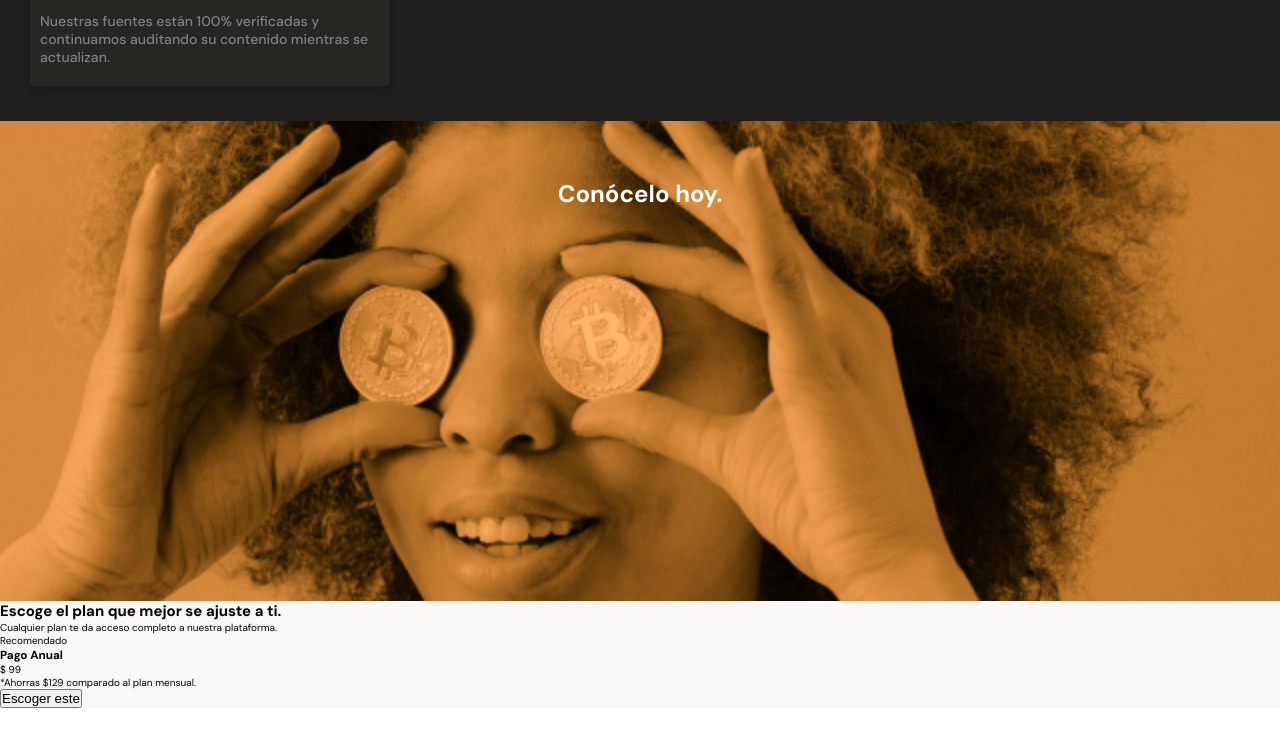
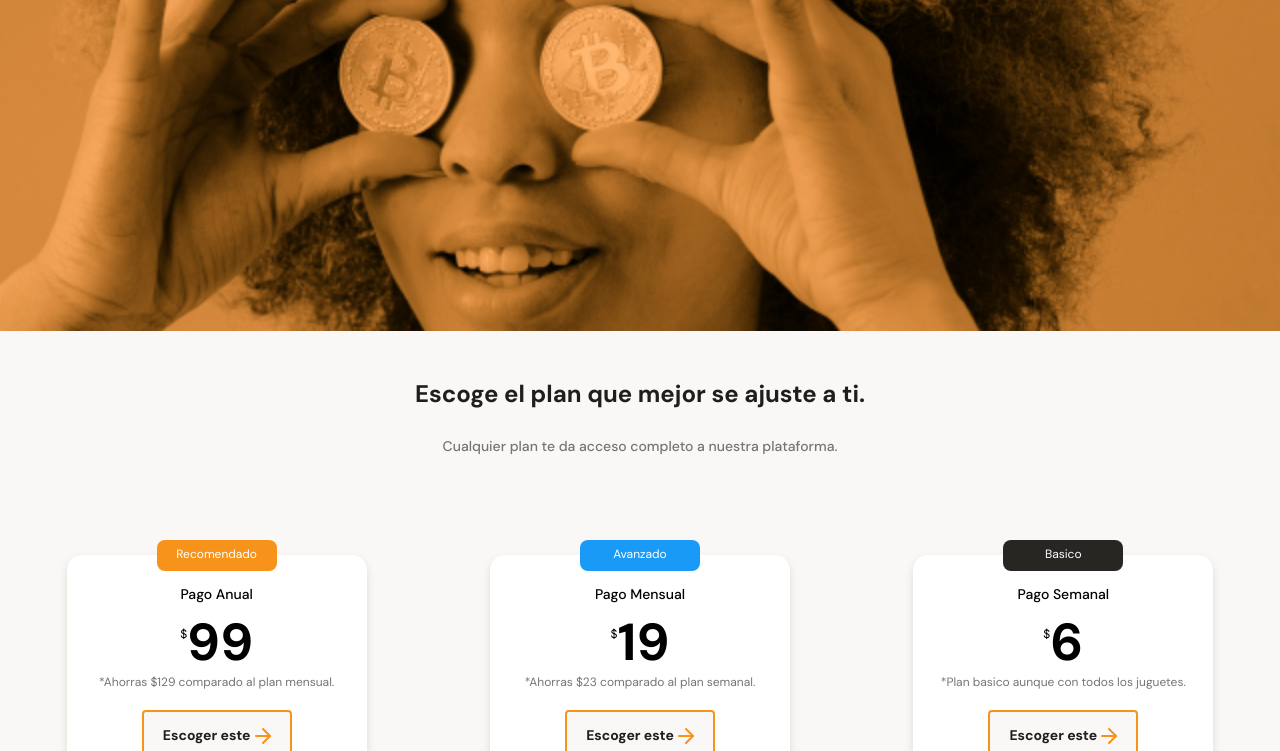
Before and after one commit to jaimediaz96/CourseMobileFirst, a plain HTML site: page index.html in a window 1280 px wide. Shown: the part 2049-2800 px from the top of the page. Before the commit the page ends 2757 px from the top, so only its background shows below. Drawn offline with Linux system fonts and the light colour scheme.

Commit message:
Se agrego estilo a la seccion main plans container

```diff
--- a/index.html
+++ b/index.html
@@ -62,8 +62,6 @@
               <p><b>Actualizado:</b> 19 Julio 23:45</p>
             </div>
           </div>
-        </section>
-        <section class="main-table-container">
           <div class="main-currency-table">
             <p class="currency-table--title commission">Comisiones</p>
             <div class="currency-table--container">
@@ -92,22 +90,34 @@
           <article class="product-detail--card">
             <span class="img-logo clock"></span>
             <p class="product--card-title">Tiempo real</p>
-            <p class="product--card-body">Nuestro API toma información minuto a minuto sobre las tasas que más determinan el comportamiento.</p>
+            <p class="product--card-body">
+              Nuestro API toma información minuto a minuto sobre las tasas que
+              más determinan el comportamiento.
+            </p>
           </article>
           <article class="product-detail--card">
             <span class="img-logo eye"></span>
             <p class="product--card-title">No hay tasas escondidas</p>
-            <p class="product--card-body">Ni en la compra o al momento de exit, Batabit siempre te muestra el costo real de lo que estás adquiriendo.</p>
+            <p class="product--card-body">
+              Ni en la compra o al momento de exit, Batabit siempre te muestra
+              el costo real de lo que estás adquiriendo.
+            </p>
           </article>
           <article class="product-detail--card">
             <span class="img-logo dollar-sign"></span>
             <p class="product--card-title">Compara monedas</p>
-            <p class="product--card-body">No más rumores, con Babtabit sabrás el valor real de cada moneda en el mercado actual.</p>
+            <p class="product--card-body">
+              No más rumores, con Babtabit sabrás el valor real de cada moneda
+              en el mercado actual.
+            </p>
           </article>
           <article class="product-detail--card">
             <span class="img-logo check-circle"></span>
             <p class="product--card-title">Información confiable</p>
-            <p class="product--card-body">Nuestras fuentes están 100% verificadas y continuamos auditando su contenido mientras se actualizan.</p>
+            <p class="product--card-body">
+              Nuestras fuentes están 100% verificadas y continuamos auditando su
+              contenido mientras se actualizan.
+            </p>
           </article>
         </section>
       </section>
@@ -121,12 +131,36 @@
         </div>
         <section class="plans-container-slider">
           <article class="plans-container-card">
-            <p>Recomendado</p>
-            <div>
-              <h3>Pago Anual</h3>
-              <p><span>$</span> 99</p>
-              <p>*Ahorras $129 comparado al plan mensual.</p>
-              <button>Escoger este<span></span></button>
+            <p class="recommended">Recomendado</p>
+            <div class="plan-info-container">
+              <h3 class="plan-card-title">Pago Anual</h3>
+              <p class="plan-card-price"><span>$</span>99</p>
+              <p class="plan-card--saving">
+                *Ahorras $129 comparado al plan mensual.
+              </p>
+              <button class="plan-card--ca">Escoger este<span></span></button>
+            </div>
+          </article>
+          <article class="plans-container-card">
+            <p class="recommended advance">Avanzado</p>
+            <div class="plan-info-container">
+              <h3 class="plan-card-title">Pago Mensual</h3>
+              <p class="plan-card-price"><span>$</span>19</p>
+              <p class="plan-card--saving">
+                *Ahorras $23 comparado al plan semanal.
+              </p>
+              <button class="plan-card--ca">Escoger este<span></span></button>
+            </div>
+          </article>
+          <article class="plans-container-card">
+            <p class="recommended basic">Basico</p>
+            <div class="plan-info-container">
+              <h3 class="plan-card-title">Pago Semanal</h3>
+              <p class="plan-card-price"><span>$</span>6</p>
+              <p class="plan-card--saving">
+                *Plan basico aunque con todos los juguetes.
+              </p>
+              <button class="plan-card--ca">Escoger este<span></span></button>
             </div>
           </article>
         </section>
--- a/styles.css
+++ b/styles.css
@@ -35,7 +35,7 @@ header {
   min-width: 320px;
   height: 334px;
   text-align: center;
-    background: linear-gradient(207.8deg, #201E1C 16.69%, #F7931A 100%);;
+  background: linear-gradient(207.8deg, #201e1c 16.69%, #f7931a 100%);
 }
 header img {
   width: 150px;
@@ -85,7 +85,7 @@ header img {
   width: 13px;
   height: 8px;
   margin-left: 10px;
-    background-image: url('./assets/icons/down-arrow.svg');
+  background-image: url("./assets/icons/down-arrow.svg");
 }
 main {
   width: 100%;
@@ -131,13 +131,26 @@ main {
   color: #757575;
 }
 .main-table-container {
+  display: flex;
+  gap: 60px;
   width: 100%;
   height: auto;
   min-width: 320px;
-    padding: 10px 0;
+  padding: 10px 30px;
   text-align: center;
+  overflow-x: scroll;
+  overscroll-behavior-x: contain;
+  scroll-snap-type: x proximity;
+}
+.main-table-container::-webkit-scrollbar {
+  background-color: var(--soft-orange);
+  height: 3px;
+}
+.main-table-container::-webkit-scrollbar-thumb {
+  background-color: var(--bitcoin-orange);
 }
 .main-currency-table {
+  scroll-snap-align: center;
   width: 70%;
   min-height: 235px;
   max-width: 500px;
@@ -320,3 +333,119 @@ main {
   line-height: 2.6rem;
   color: var(--just-white);
 }
+.main-plans-container {
+  width: 100%;
+  min-width: 320px;
+  height: auto;
+  padding-bottom: 70px;
+  text-align: center;
+}
+.plans--title {
+  width: 90%;
+  min-width: 288px;
+  height: auto;
+  margin: 50px auto;
+}
+.plans--title h2 {
+  font-size: 2.4rem;
+  font-weight: bold;
+  line-height: 2.6rem;
+  color: var(--black);
+}
+.plans--title p {
+  padding-top: 30px;
+  font-size: 1.4rem;
+  font-weight: 500;
+  line-height: 1.8rem;
+  color: #757575;
+}
+.plans-container-slider {
+  display: flex;
+  padding: 0 10px;
+  gap: 10px;
+  height: 316px;
+  overflow-x: scroll;
+  overscroll-behavior-x: contain;
+  scroll-snap-type: x proximity;
+}
+.plans-container-slider::-webkit-scrollbar {
+  background-color: var(--soft-orange);
+  height: 3px;
+}
+.plans-container-slider::-webkit-scrollbar-thumb {
+  background-color: var(--bitcoin-orange);
+}
+.plans-container-card {
+  position: relative;
+  scroll-snap-align: center;
+  width: 70%;
+  min-width: 230px;
+  max-width: 300px;
+  height: 250px;
+  margin: 50px auto 0;
+  padding: 0 15px;
+  background-color: var(--just-white);
+  border-radius: 15px;
+  box-shadow: 0 4px 8px rgba(89, 73, 30, 0.16);
+}
+.recommended {
+  position: absolute;
+  width: 120px;
+  height: 31px;
+  padding: 6px;
+  top: -15px;
+  left: calc(50% - 60px);
+  font-size: 1.2rem;
+  background-color: var(--bitcoin-orange);
+  border-radius: 8px;
+  color: var(--just-white);
+}
+.advance {
+  background-color: var(--secondary-blue);
+}
+.basic {
+  background-color: var(--warm-black);
+}
+.plan-card-title {
+  padding-top: 30px;
+  font-size: 1.4rem;
+  font-weight: 500;
+  line-height: 1.8rem;
+  color: black;
+}
+.plan-card-price {
+  padding: 5px 0;
+  font-size: 5.2rem;
+  font-weight: bold;
+  line-height: 5.3rem;
+  color: black;
+}
+.plan-card-price span {
+  font-size: 1.2rem;
+  font-weight: 300;
+  vertical-align: text-top;
+}
+.plan-card--saving {
+  font-size: 1.2rem;
+  color: #757575;
+}
+.plan-card--ca {
+  width: 150px;
+  height: 48px;
+  margin-top: 20px;
+  background-color: var(--off-white);
+  border: 2px solid var(--bitcoin-orange);
+  border-radius: 4px;
+  font-family: "DM Sans", sans-serif;
+  font-size: 1.4rem;
+  font-weight: bold;
+  line-height: 1.8rem;
+  color: var(--black);
+}
+.plan-card--ca span {
+  display: inline-block;
+  width: 20px;
+  height: 20px;
+  background-image: url(./assets/icons/orange-right-arrow.svg);
+  vertical-align: text-bottom;
+}
```
Lines whose indentation alone changed are shown as unchanged.
